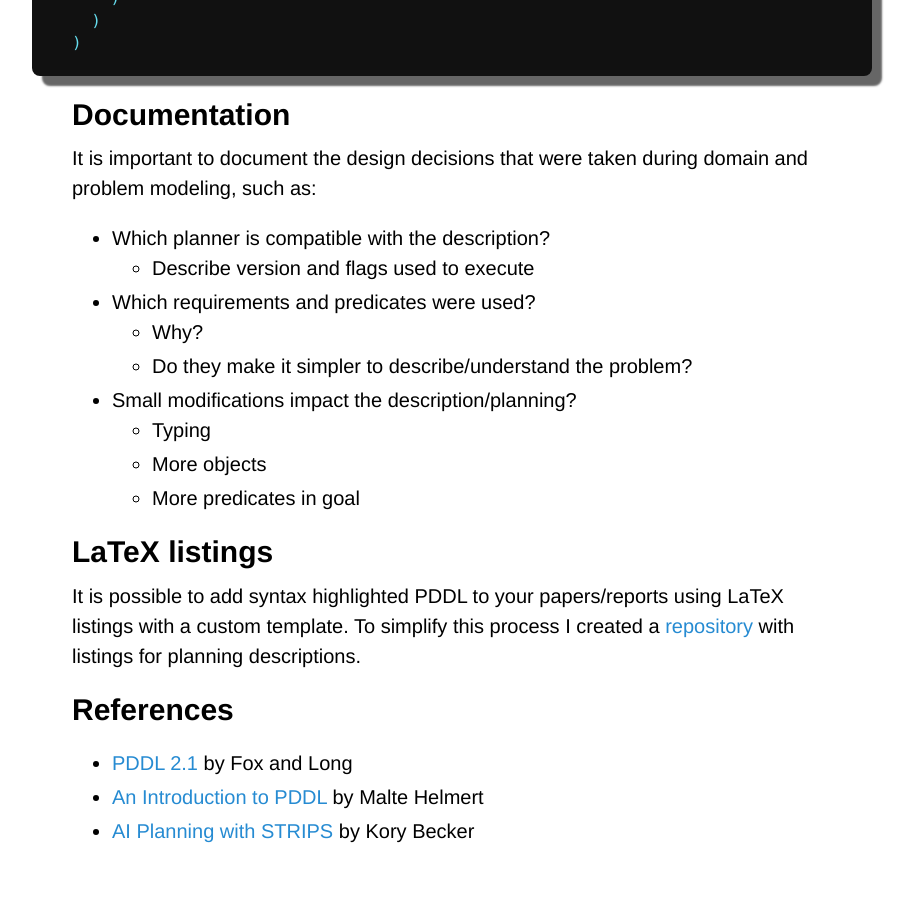
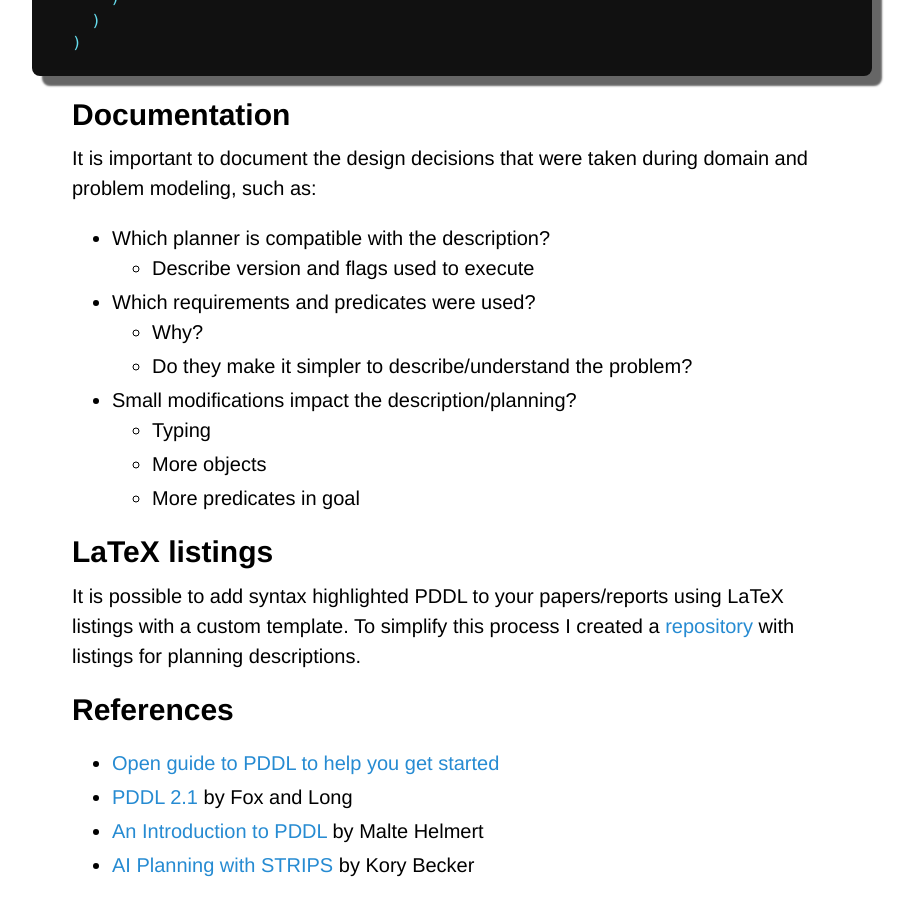
Before and after one commit to Maumagnaguagno/maumagnaguagno.github.io, a Jekyll site: the page built from pddl.md, in a window 1280 px wide and 900 px high, scrolled down 4481 px. Shown: the whole window, without its empty margins (188-1102 px from the left). Built offline with Jekyll 4.4.1, drawn with Linux system fonts in a browser that asks for light colours; our own code applies the rules of GitHub Pages for plain Markdown files; before the commit the page ends 5347 px from its top, so only the background shows below that.

Commit message:
Add new open guide PDDL to PDDL references

```diff
--- a/pddl.md
+++ b/pddl.md
@@ -169,6 +169,7 @@ It is possible to add syntax highlighted PDDL to your papers/reports using LaTeX
 To simplify this process I created a [repository](https://github.com/Maumagnaguagno/Planning_LaTeX "Planning LaTeX") with listings for planning descriptions.
 
 ## References
+- [Open guide to PDDL to help you get started](https://nergmada.github.io/pddl-reference/)
 - [PDDL 2.1](https://helios.hud.ac.uk/scommv/IPC-14/repository/fox-long-jair-2003.pdf) by Fox and Long
 - [An Introduction to PDDL](https://www.cs.toronto.edu/~sheila/2542/s14/A1/introtopddl2.pdf) by Malte Helmert
 - [AI Planning with STRIPS](http://www.primaryobjects.com/2015/11/06/artificial-intelligence-planning-with-strips-a-gentle-introduction/) by Kory Becker
```
